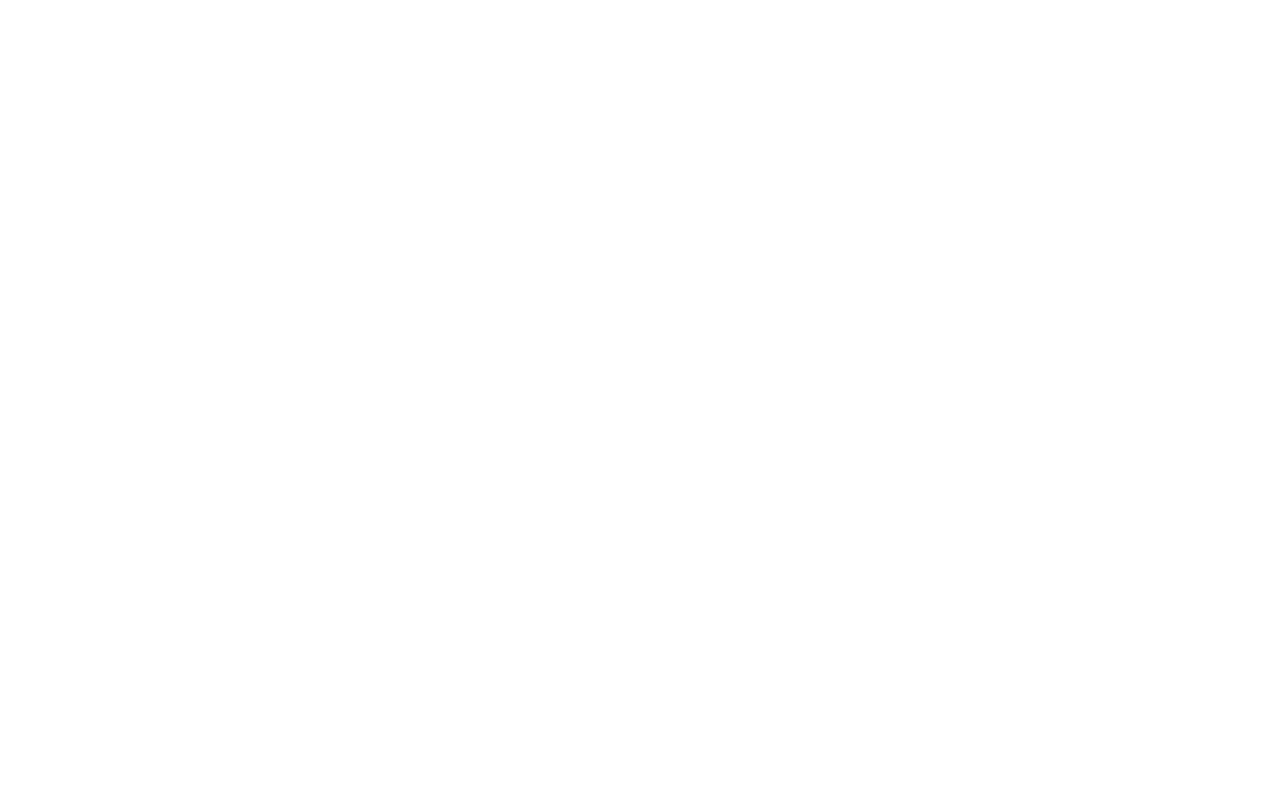
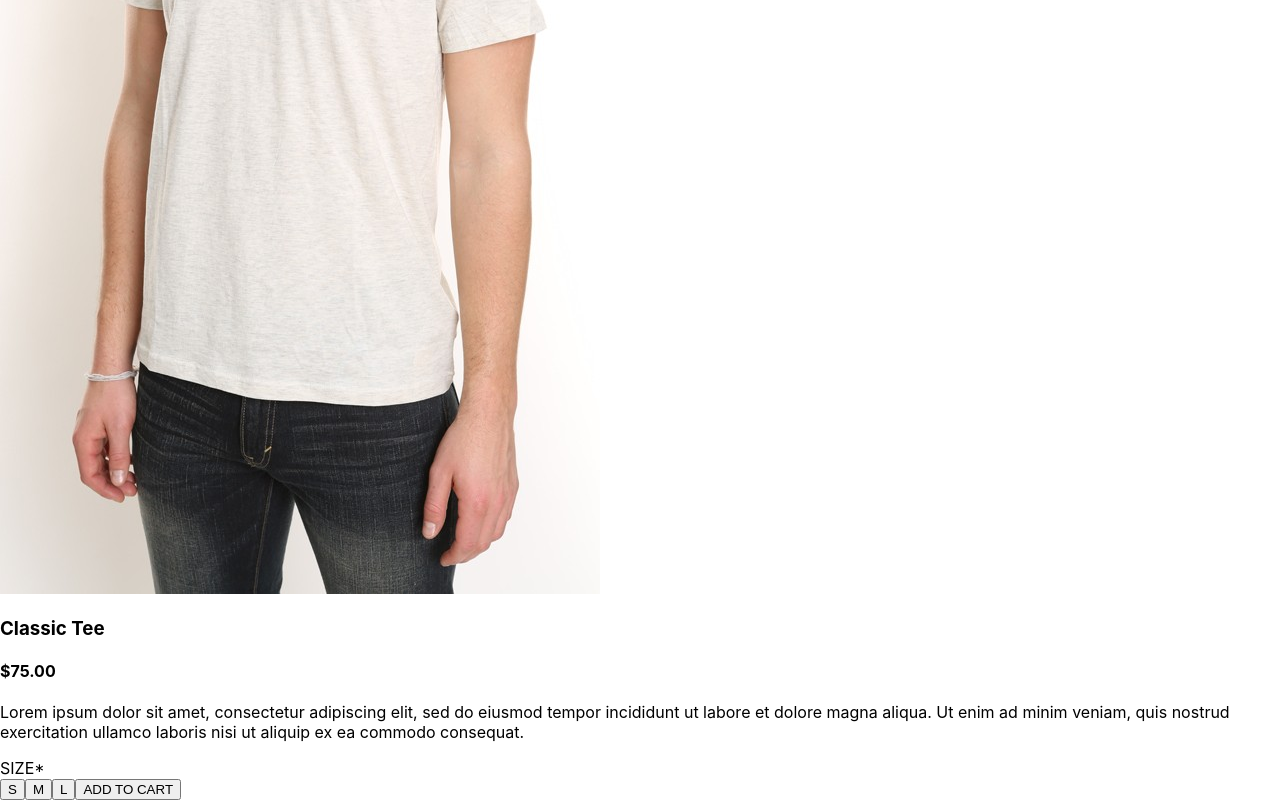
Before and after one commit to nicole-ilustre/moustache-republic-test, a React (Create React App) app: page / in a window 1280 px wide. Shown: the part 326-1126 px from the top of the page. Before the commit the page ends 800 px from the top, so only its background shows below. Built offline with nearby package versions, Linux system fonts and the light colour scheme; the HTML template or start-up script is replaced by a standard one.

Commit message:
added elements to product.js

```diff
--- a/src/Product.js
+++ b/src/Product.js
@@ -2,6 +2,24 @@
 
 export default function Product () {
     return (
-        <div>product</div>
+        <div className = "product-body">
+          <div className = 'center-img'>
+            <img src='classic-tee.jpg' alt='Classic tee' />
+            </div>
+          <div className = "product-text">
+            <h3>Classic Tee</h3>
+            <h4>$75.00</h4>
+            <p>Lorem ipsum dolor sit amet, consectetur adipiscing elit, sed do eiusmod tempor incididunt ut labore et dolore magna aliqua. Ut enim ad minim veniam, quis nostrud exercitation ullamco laboris nisi ut aliquip ex ea commodo consequat.</p>
+              </div>
+              <div>
+                <span>SIZE<span className = "required-star">*</span></span><span></span>
+              </div>
+            <div>
+              <button>S</button>
+              <button>M</button>
+              <button>L</button>
+              <button id = "add-to-cart">ADD TO CART</button>
+            </div>
+          </div>
     )
 }
```
